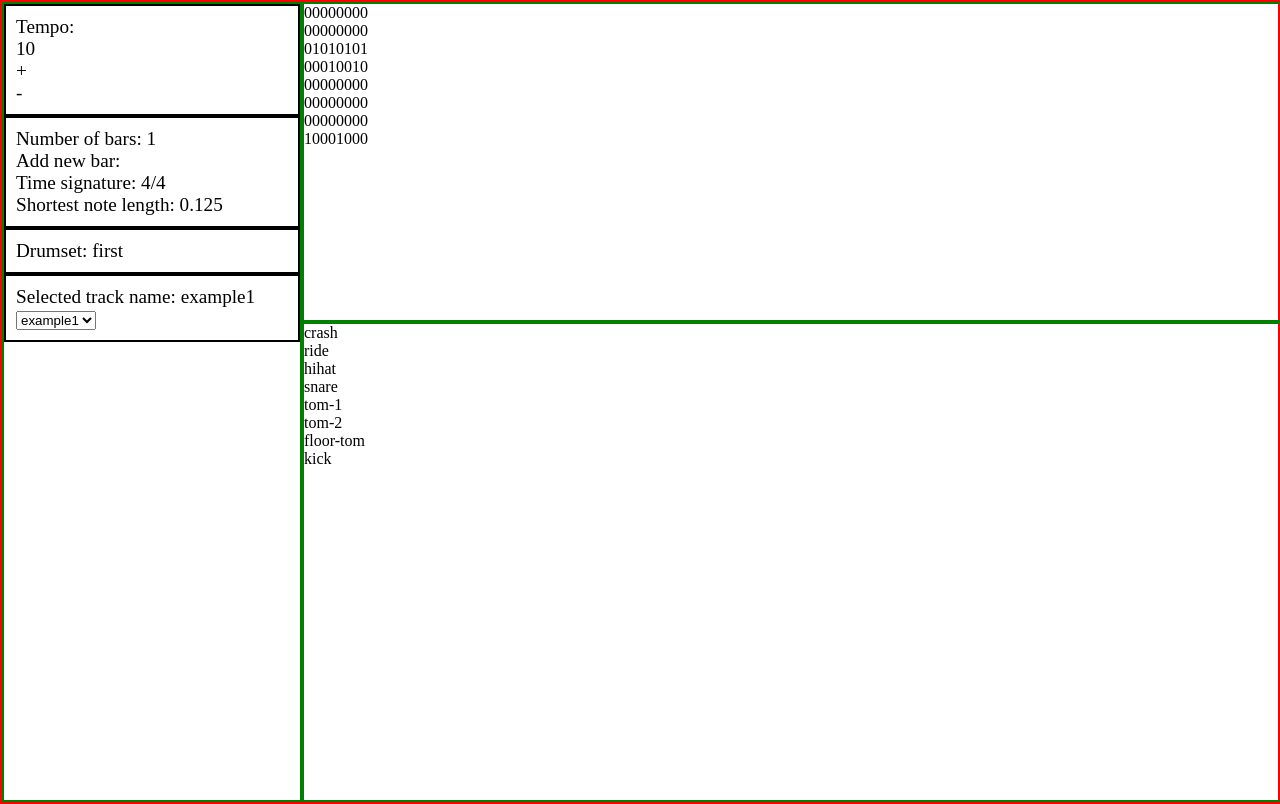
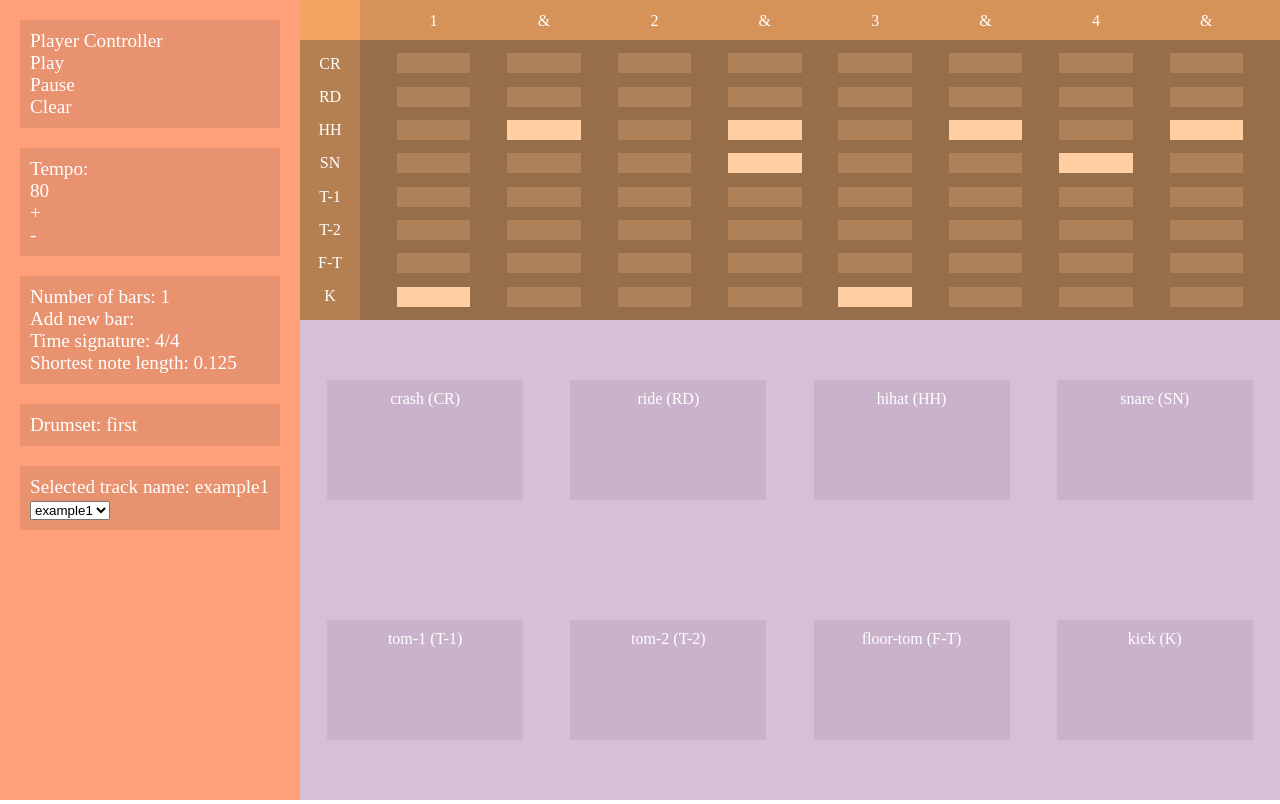
Before and after one commit to Desiak/Drumly, a React (Create React App) app: page / in a window 1280 px wide. Built offline with nearby package versions, Linux system fonts and the light colour scheme.

Commit message:
player section layout setup

```diff
--- a/src/App.js
+++ b/src/App.js
@@ -11,7 +11,6 @@ import store from "./store/store";
 
 function App() {
 
-  console.log(store);
   return (
     <Provider store={store}>
        <div className="app">
--- a/src/components/Drumset.js
+++ b/src/components/Drumset.js
@@ -4,14 +4,14 @@ import {connect} from "react-redux";
 const Drumset=(props)=> {
     return (
         <div className="container drumset-container">
-            <div className="drumset-pad crash">crash</div>
-            <div className="drumset-pad ride">ride</div>
-            <div className="drumset-pad hihat">hihat</div>
-            <div className="drumset-pad snare">snare</div>
-            <div className="drumset-pad tom-1">tom-1</div>
-            <div className="drumset-pad tom-2">tom-2</div>
-            <div className="drumset-pad floor-tom">floor-tom</div>
-            <div className="drumset-pad kick">kick</div>
+            <div className="drumset-pad crash">crash (CR)</div>
+            <div className="drumset-pad ride">ride (RD)</div>
+            <div className="drumset-pad hihat">hihat (HH)</div>
+            <div className="drumset-pad snare">snare (SN)</div>
+            <div className="drumset-pad tom-1">tom-1 (T-1)</div>
+            <div className="drumset-pad tom-2">tom-2 (T-2)</div>
+            <div className="drumset-pad floor-tom">floor-tom (F-T)</div>
+            <div className="drumset-pad kick">kick (K)</div>
         </div>
     )
 }
--- a/src/components/Menu.js
+++ b/src/components/Menu.js
@@ -4,10 +4,11 @@ import Tempo from "./Tempo";
 import TrackSelect from "./TrackSelect";
 import Bars from "./Bars";
 import DrumsetSelect from "./DrumsetSelect";
-
+import PlayerController from "./PlayerController";
 const Menu=()=> {
     return (
         <div className="container menu-container">
+            <PlayerController></PlayerController>
             <Tempo></Tempo>
             <Bars></Bars>
             <DrumsetSelect></DrumsetSelect>
--- a/src/components/Player.js
+++ b/src/components/Player.js
@@ -1,17 +1,37 @@
-import React from 'react'
+import React, {useEffect, useState} from 'react'
 import { connect } from 'react-redux'
 
 const Player=(props)=> {
 
-    const activeTrack= props.tracks[props.trackIndex]
+    const activeTrack= props.tracks[props.trackIndex];
+    const tracksLabels=["CR", "RD", "HH", "SN", "T-1", "T-2", "F-T", "K"];
+    const beatMeasures= props.beatMeasures;
+    const beat=activeTrack.track.map((track, index)=>{
+        return <div className={`track track-${index}`} >
+            {/* <p className="track-label">{tracksLabels[index]}</p> */}
+            {track.map(note=>
+            <div className={`note ${note===1?"active":""}`}>
+            </div>)}
+        </div>
+    });
+
+
+
+
+
     return (
         <div className="container player-container">
-            {activeTrack.track.map((track, index)=>{
+                            {/* <div className="progress-indicator"></div> */}
+        <div className="beat-measure-wrapper wrapper">
+            {beatMeasures[0].measure.map(measure=><p className="beat-measure">{measure}</p>)}
+        </div>
+        <div className="tracks-labels-wrapper wrapper">
+            {tracksLabels.map(label=><p className="track-label">{label}</p>)}
+        </div>
+        <div className="beat-wrapper wrapper">
+        {beat}
+        </div>
 
-                return <div className={`track track-${index}`} >
-                    {track.map(note=><div className="note">{note}</div>)}
-                </div>
-            })}
         </div>
     )
 }
@@ -19,6 +39,7 @@ const Player=(props)=> {
 const mapStateToProps=store=>({
     tracks: store.state.tracks,
     trackIndex: store.state.trackIndex,
+    beatMeasures: store.state.beatMeasures,
 })
 const PlayerConsumer = connect(mapStateToProps)(Player);
 
--- /dev/null
+++ b/src/components/PlayerController.js
@@ -0,0 +1,23 @@
+import React from 'react'
+import { connect } from 'react-redux';
+
+const PlayerController=(props)=> {
+    return (
+        <div className="input player-controller-input">
+          Player Controller
+          <p>Play</p>
+          <p>Pause</p>
+          <p>Clear</p>
+        </div>
+    )
+}
+
+const mapStateToProps=store=>({
+    isPlaying: store.state.isPlaying,
+});
+
+const mapDispatchToProps={
+}
+const PlayerControllerConsumer = connect(mapStateToProps, mapDispatchToProps)(PlayerController);
+
+export default PlayerControllerConsumer;
--- a/src/components/TrackSelect.js
+++ b/src/components/TrackSelect.js
@@ -11,8 +11,8 @@ const TrackSelect=(props)=> {
     return (
         <div className="input beat-select-input">
             Selected track name: {props.tracks[props.trackIndex].trackName}
-            <div className="select">
-            <select onChange={(e)=>handleOptionSelect(e)}>
+            <div className="select-wrapper">
+            <select className="select-input" onChange={(e)=>handleOptionSelect(e)}>
                 {props.tracks.map((track,index)=><option value={index}>{track.trackName}</option>)}
             </select>
             </div>
--- a/src/reducers/reducer.js
+++ b/src/reducers/reducer.js
@@ -1,12 +1,13 @@
 import { CHANGE_SPEED, CHANGE_VOLUME, ADD_NOTE, SELECT_TRACK} from "../actions/actions";
 
 const INITIAL_STATE={
-    speed:10,
+    speed:80,
     length:8,
     note:1/8,
     bars:1,
     timeSignature:"4/4",
     drumset:"first",
+    isPlaying:false,
     tracks:[{
         trackName:"example1",
         track:[
@@ -33,6 +34,24 @@ const INITIAL_STATE={
         [1,0,0,1,1,0,0,0],
         ]
     }],
+    beatMeasures:[
+        {
+            noteLength:1/8,
+            measure:[
+                "1","&",
+                "2","&",
+                "3","&",
+                "4", "&"]
+        },
+        {
+            noteLength:1/16,
+            measure:[
+                "1","e","&","a",
+                "2","e","&","a",
+                "3","e","&","a",
+                "4","e","&","a",]
+        }
+    ],
     trackIndex:0,
 }
 
--- a/src/style/_drumset.scss
+++ b/src/style/_drumset.scss
@@ -1,3 +1,16 @@
 .drumset-container{
     grid-area: 2/2/3/4;
+    background-color: thistle;
+    display: flex;
+    flex-wrap: wrap;
+    justify-content: space-evenly;
+    align-items: center;
+    .drumset-pad{
+        flex-basis: 20%;
+        text-align: center;
+        background-color: rgba(102, 89, 102, 0.123);
+        height: 25%;
+        padding:10px;
+        margin:20px;
+    }
 }
--- a/src/style/_main.scss
+++ b/src/style/_main.scss
@@ -2,11 +2,11 @@
     margin:0;
     padding:0;
     box-sizing: border-box;
+    color:white;
 }
 body{
     min-width: 100vw;
     min-height: 100vh;
-    border:2px solid red;
     overflow: hidden;
 }
 #root{
@@ -17,9 +17,8 @@ body{
     display: grid;
     width: 100%;
     height: 100%;
-    grid-template-columns: minmax(auto, 300px) 1fr 1fr;
+    grid-template-columns: minmax(300px, 1fr) 2fr 2fr;
     grid-template-rows: 2fr 3fr;
 }
 .container{
-    border:2px solid green;
 }
--- a/src/style/_menu.scss
+++ b/src/style/_menu.scss
@@ -1,8 +1,16 @@
 .menu-container{
     grid-area: 1/1/3/2;
+    background-color: lightsalmon;
 }
 .input{
-    border:2px solid black;
+    background-color:  rgba(143, 90, 69, 0.205);
     padding:10px;
+    margin:20px;
     font-size: 1.2em;
 }
+.select-wrapper {
+    .select-input{
+
+    color:black;
+    }
+}
--- a/src/style/_player.scss
+++ b/src/style/_player.scss
@@ -1,8 +1,79 @@
 
 .player-container{
     grid-area: 1/2/2/4;
+    background-color: sandybrown;
+    // display: flex;
+    // flex-wrap: wrap;
+    // flex-direction: column;
+    // justify-content: space-evenly;
+    // position: relative;
+
+
+    display: grid;
+    grid-template-columns: 60px 1fr;
+    grid-template-rows: 40px 1fr;
+    grid-template-areas:
+        "empty beat-measure"
+        "tracks-labels beat"
+    ;
+    .wrapper{
+        display: flex;
+        flex-wrap: wrap;
+        flex-direction: column;
+        justify-content: space-evenly;
+    }
+    .beat-measure-wrapper{
+        background-color: rgba(119, 92, 67, 0.25);
+        grid-area: beat-measure;
+        flex-direction: row;
+        align-items: center;
+        .beat-measure{
+            height: 1em;
+            text-align: center;
+            flex-basis: 8%;
+
+        }
+    }
+    .tracks-labels-wrapper{
+        background-color: rgba(119, 92, 67, 0.5);
+        grid-area: tracks-labels;
+        .track-label{
+            text-align: center;
+        }
+    }
+    .beat-wrapper{
+        background-color: rgba(119, 92, 67, 0.75);
+        grid-area: beat;
+
+    }
+
 }
 
 .track{
     display: flex;
+    // border: 2px solid brown;
+    justify-content: space-evenly;
+    .track-label{
+        min-width: 40px;
+        text-align: center;
+    }
+    .note{
+        background-color: rgba(255, 195, 142, 0.226);
+        flex-basis: 8%;
+        height: 20px;
+        margin: 0;
+        &.active{
+            background-color: rgb(255, 206, 163)
+        }
+    }
 }
+
+.progress-indicator{
+    width:30px;
+    height: 100%;
+    border:2px solid red;
+    position: absolute;
+    top:0;
+    left:0;
+
+}
--- a/src/style/style.css
+++ b/src/style/style.css
@@ -3,12 +3,12 @@
   padding: 0;
   -webkit-box-sizing: border-box;
           box-sizing: border-box;
+  color: white;
 }
 
 body {
   min-width: 100vw;
   min-height: 100vh;
-  border: 2px solid red;
   overflow: hidden;
 }
 
@@ -22,14 +22,10 @@ body {
   display: grid;
   width: 100%;
   height: 100%;
-  -ms-grid-columns: minmax(auto, 300px) 1fr 1fr;
-      grid-template-columns: minmax(auto, 300px) 1fr 1fr;
+  -ms-grid-columns: minmax(300px, 1fr) 2fr 2fr;
+      grid-template-columns: minmax(300px, 1fr) 2fr 2fr;
   -ms-grid-rows: 2fr 3fr;
       grid-template-rows: 2fr 3fr;
-}
-
-.container {
-  border: 2px solid green;
 }
 
 .player-container {
@@ -38,12 +34,104 @@ body {
   -ms-grid-column: 2;
   -ms-grid-column-span: 2;
   grid-area: 1/2/2/4;
+  background-color: sandybrown;
+  display: -ms-grid;
+  display: grid;
+  -ms-grid-columns: 60px 1fr;
+      grid-template-columns: 60px 1fr;
+  -ms-grid-rows: 40px 1fr;
+      grid-template-rows: 40px 1fr;
+      grid-template-areas: "empty beat-measure"
+ "tracks-labels beat";
+}
+
+.player-container .wrapper {
+  display: -webkit-box;
+  display: -ms-flexbox;
+  display: flex;
+  -ms-flex-wrap: wrap;
+      flex-wrap: wrap;
+  -webkit-box-orient: vertical;
+  -webkit-box-direction: normal;
+      -ms-flex-direction: column;
+          flex-direction: column;
+  -webkit-box-pack: space-evenly;
+      -ms-flex-pack: space-evenly;
+          justify-content: space-evenly;
+}
+
+.player-container .beat-measure-wrapper {
+  background-color: rgba(119, 92, 67, 0.25);
+  -ms-grid-row: 1;
+  -ms-grid-column: 2;
+  grid-area: beat-measure;
+  -webkit-box-orient: horizontal;
+  -webkit-box-direction: normal;
+      -ms-flex-direction: row;
+          flex-direction: row;
+  -webkit-box-align: center;
+      -ms-flex-align: center;
+          align-items: center;
+}
+
+.player-container .beat-measure-wrapper .beat-measure {
+  height: 1em;
+  text-align: center;
+  -ms-flex-preferred-size: 8%;
+      flex-basis: 8%;
+}
+
+.player-container .tracks-labels-wrapper {
+  background-color: rgba(119, 92, 67, 0.5);
+  -ms-grid-row: 2;
+  -ms-grid-column: 1;
+  grid-area: tracks-labels;
+}
+
+.player-container .tracks-labels-wrapper .track-label {
+  text-align: center;
+}
+
+.player-container .beat-wrapper {
+  background-color: rgba(119, 92, 67, 0.75);
+  -ms-grid-row: 2;
+  -ms-grid-column: 2;
+  grid-area: beat;
 }
 
 .track {
   display: -webkit-box;
   display: -ms-flexbox;
   display: flex;
+  -webkit-box-pack: space-evenly;
+      -ms-flex-pack: space-evenly;
+          justify-content: space-evenly;
+}
+
+.track .track-label {
+  min-width: 40px;
+  text-align: center;
+}
+
+.track .note {
+  background-color: rgba(255, 195, 142, 0.226);
+  -ms-flex-preferred-size: 8%;
+      flex-basis: 8%;
+  height: 20px;
+  margin: 0;
+}
+
+.track .note.active {
+  background-color: #ffcea3;
+}
+
+.progress-indicator {
+  width: 30px;
+  height: 100%;
+  border: 2px solid red;
+  position: absolute;
+  top: 0;
+  left: 0;
 }
 
 .menu-container {
@@ -52,12 +140,18 @@ body {
   -ms-grid-column: 1;
   -ms-grid-column-span: 1;
   grid-area: 1/1/3/2;
+  background-color: lightsalmon;
 }
 
 .input {
-  border: 2px solid black;
+  background-color: rgba(143, 90, 69, 0.205);
   padding: 10px;
+  margin: 20px;
   font-size: 1.2em;
+}
+
+.select-wrapper .select-input {
+  color: black;
 }
 
 .drumset-container {
@@ -66,5 +160,27 @@ body {
   -ms-grid-column: 2;
   -ms-grid-column-span: 2;
   grid-area: 2/2/3/4;
+  background-color: thistle;
+  display: -webkit-box;
+  display: -ms-flexbox;
+  display: flex;
+  -ms-flex-wrap: wrap;
+      flex-wrap: wrap;
+  -webkit-box-pack: space-evenly;
+      -ms-flex-pack: space-evenly;
+          justify-content: space-evenly;
+  -webkit-box-align: center;
+      -ms-flex-align: center;
+          align-items: center;
+}
+
+.drumset-container .drumset-pad {
+  -ms-flex-preferred-size: 20%;
+      flex-basis: 20%;
+  text-align: center;
+  background-color: rgba(102, 89, 102, 0.123);
+  height: 25%;
+  padding: 10px;
+  margin: 20px;
 }
 /*# sourceMappingURL=style.css.map */
```
Also changed, not shown: 1 other file (tests, documents, lock files or other folders).
